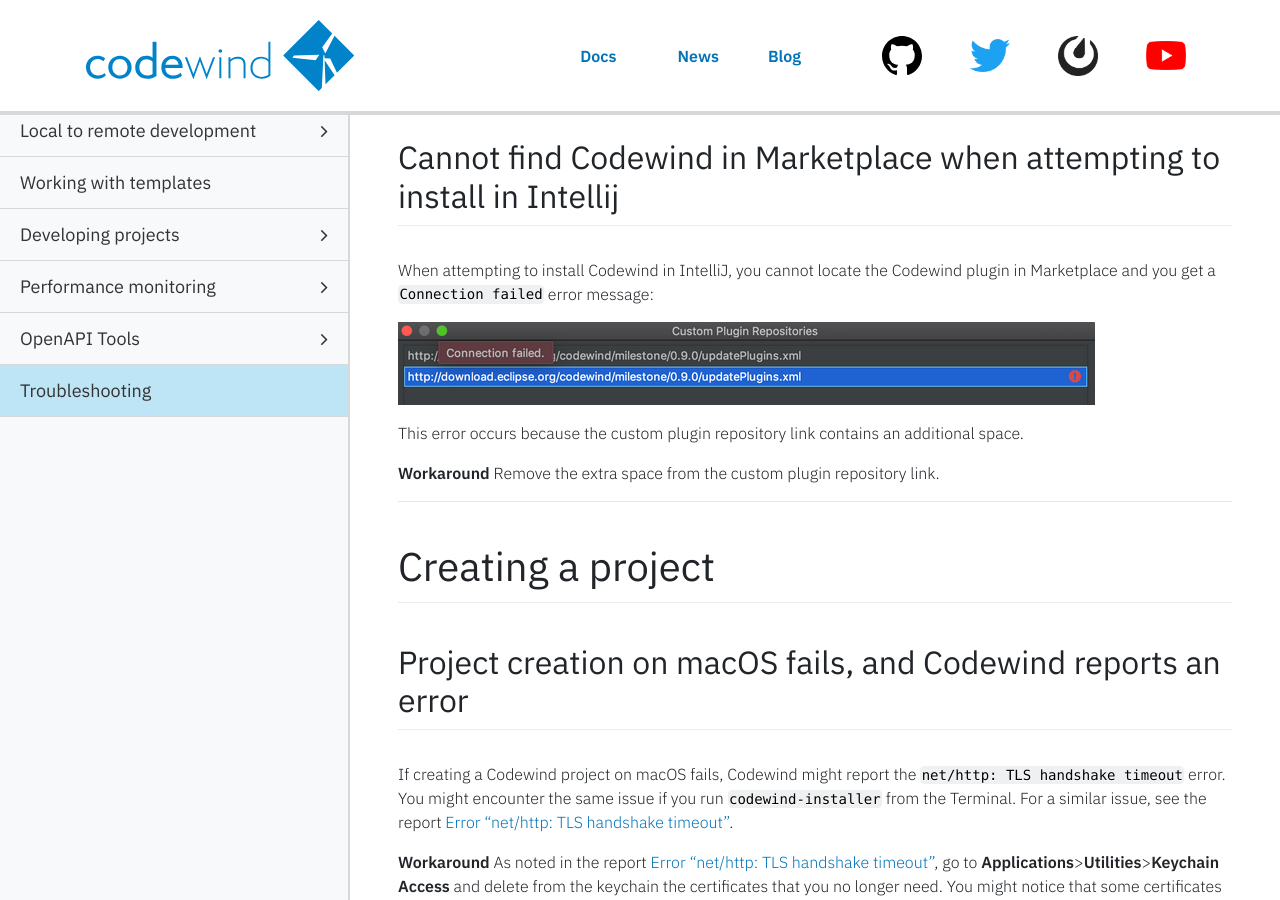
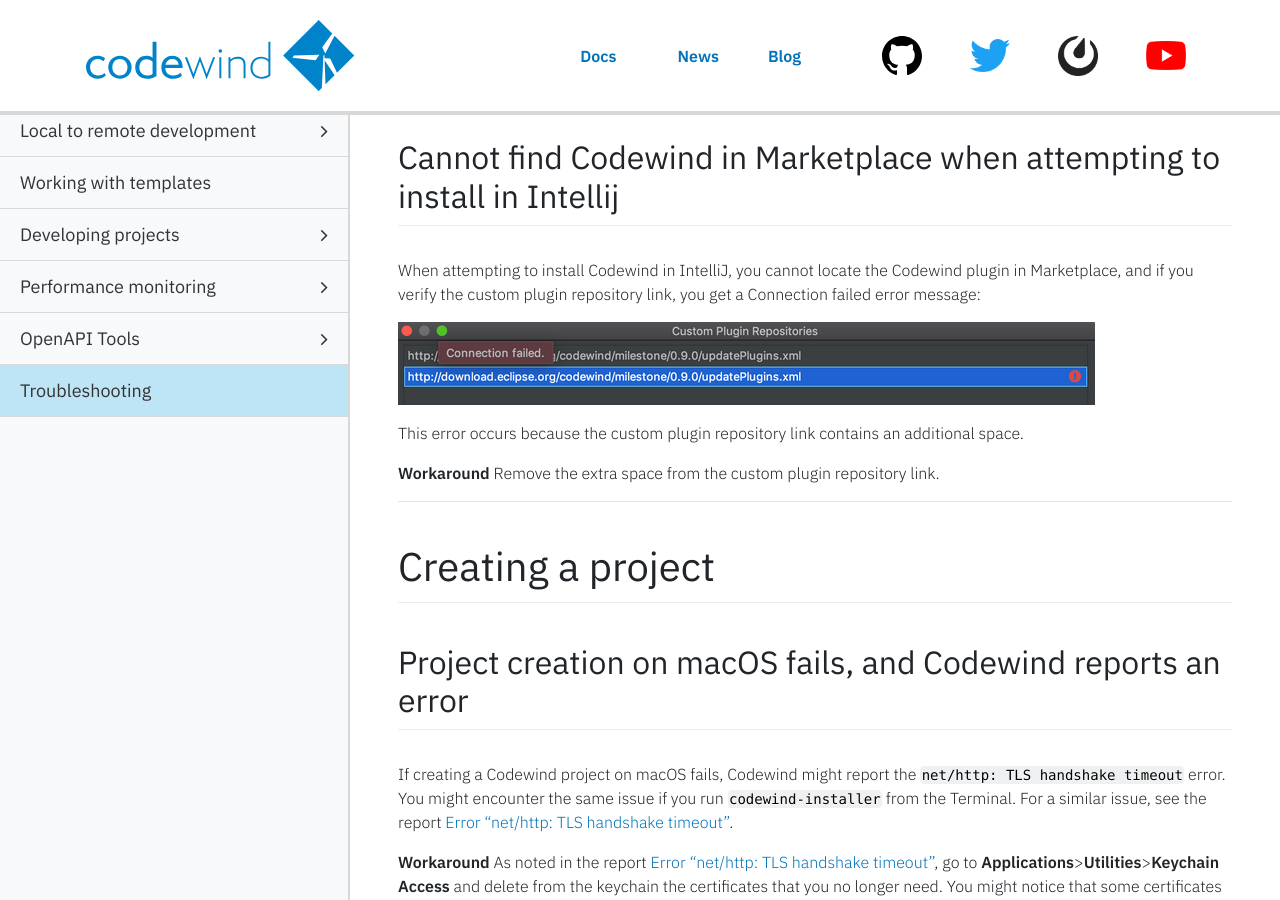
Before and after one commit to eclipse-archived/codewind-docs, a Jekyll site: the page built from docs/_documentations/troubleshooting.md, in a window 1280 px wide and 900 px high, scrolled down 2333 px. Built offline with Jekyll 4.4.1, drawn with Linux system fonts in a browser that asks for light colours; nearby versions of some CDN libraries; comment, search, counter and statistics services are not loaded.

Commit message:
Review comments
Signed-off-by: micgibso <MICGIBSO@uk.ibm.com>

```diff
--- a/docs/_documentations/troubleshooting.md
+++ b/docs/_documentations/troubleshooting.md
@@ -112,7 +112,7 @@ Issue link: https://github.com/eclipse/codewind/issues/2239
 0.9.0: New
 -->
 ## Cannot find Codewind in Marketplace when attempting to install in Intellij
-When attempting to install Codewind in IntelliJ, you cannot locate the Codewind plugin in Marketplace and you get a `Connection failed` error message:
+When attempting to install Codewind in IntelliJ, you cannot locate the Codewind plugin in Marketplace, and if you verify the custom plugin repository link, you get a Connection failed error message:
 
 ![intellij install error](dist/images/intellij/custom-plugin-repo-connection-failed-error.png)
 
```
